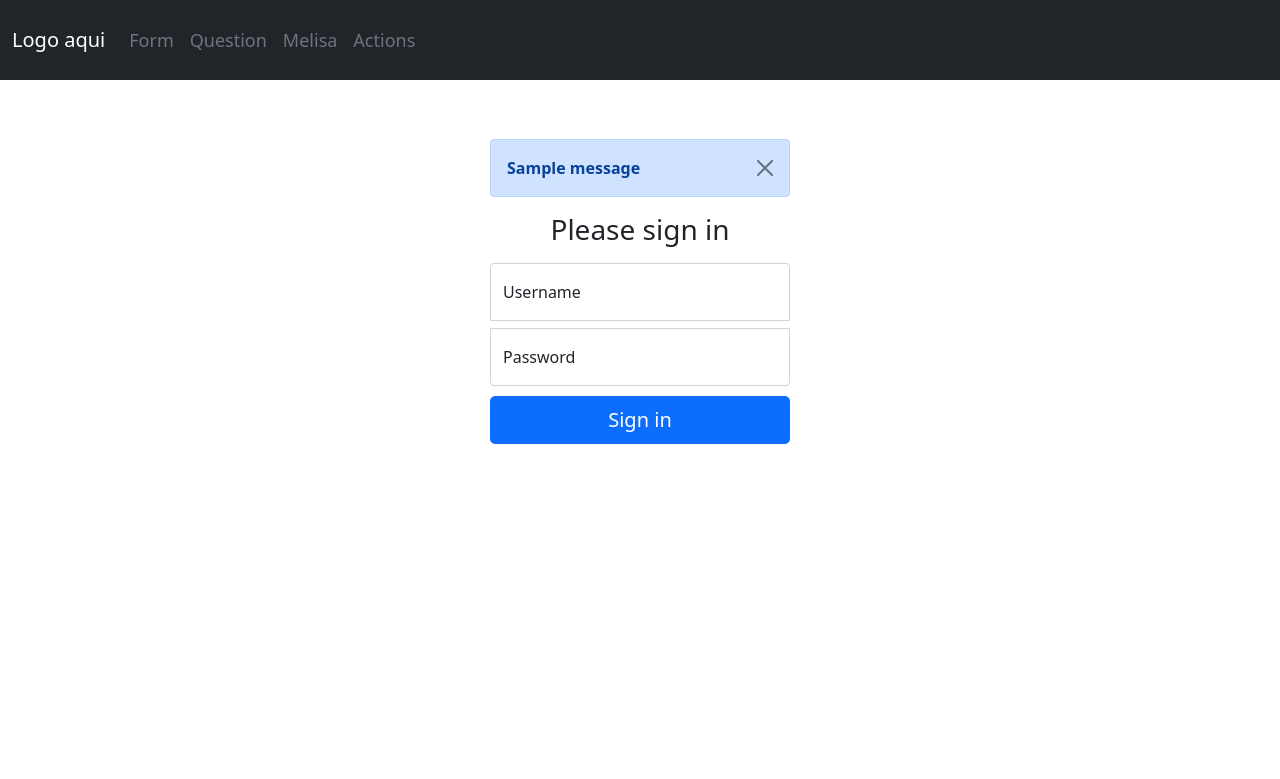
After one commit to CIAT-DAPA/melisa_forms, a Flask app: page /login in a window 1280 px wide. The commit adds this page. Shown: the top 779 px of the page. Run offline with Flask 3, Linux system fonts and the light colour scheme; one stand-in notice (Sample message) is shown; some libraries are stand-ins or nearby versions.

```diff
--- a/src/app.py
+++ b/src/app.py
@@ -4,23 +4,36 @@ from routes.form import form_bp
 from routes.action import action_bp
 from routes.question import question_bp
 from routes.melisa import melisa_bp
+from routes.login import login_bp
+from models.models import User
 from config import config
 import os
+import flask_login
 
 app = Flask(__name__)
 app.secret_key = os.urandom(24)
+login_manager = flask_login.LoginManager()
+login_manager.init_app(app)
 
+# Configuración del login manager
+@login_manager.user_loader
+def load_user(email):
+    return User.get(email)
 
+connect(host=config['CONNECTION_DB'], alias='default')
+connect(host=config['CONNECTION_DB2'], alias='db2')
 
 app.register_blueprint(form_bp)
 app.register_blueprint(action_bp)
 app.register_blueprint(question_bp)
 app.register_blueprint(melisa_bp)
+app.register_blueprint(login_bp)
 
 
 if __name__ == '__main__':
-    connect(host=config['CONNECTION_DB'])
+
     print("Connected DB")
+    print("Connected DB2")
 
     if config['DEBUG']:
         app.run(threaded=True, port=config['PORT'], debug=config['DEBUG'])
--- a/src/config.py
+++ b/src/config.py
@@ -7,6 +7,7 @@ if os.getenv('DEBUG', "true").lower() == "true":
     config['HOST'] = 'localhost'
     config['PORT'] = 5002
     config['CONNECTION_DB']='mongodb://root:s3cr3t@localhost:27017/testmelissa?authSource=admin'
+    config['CONNECTION_DB2']='mongodb://root:s3cr3t@localhost:27017/bk?authSource=admin'
 else:
     config['DEBUG'] = False
     config['HOST'] = '0.0.0.0'
--- a/src/routes/action.py
+++ b/src/routes/action.py
@@ -7,7 +7,7 @@ from datetime import datetime
 
 action_bp = Blueprint('action', __name__)
 
-@action_bp.route('/action')
+@action_bp.route('/actions')
 def show_action():
     action = Action.objects()
     form= Form.objects(track__enable=True)
--- a/src/routes/form.py
+++ b/src/routes/form.py
@@ -6,6 +6,7 @@ from datetime import datetime
 form_bp = Blueprint('form', __name__)
 
 @form_bp.route('/form')
+@login_required
 def show_form():
     form = Form.objects()
     return render_template('form.html', form=form)
--- /dev/null
+++ b/src/routes/login.py
@@ -0,0 +1,32 @@
+from flask import Blueprint, render_template, redirect, request, flash
+from flask_login import login_user, logout_user, current_user
+from models.models import User
+from aclimate_orm import Users
+
+login_bp = Blueprint('login', __name__)
+
+@login_bp.route('/login', methods=['GET', 'POST'])
+def login():
+    if request.method == 'POST':
+        username = request.form.get('username')
+        password = request.form.get('password')
+        user = User.get(username)
+
+        if user and user.check_password(password):
+
+            if user.is_admin():
+                login_user(user)
+                flash('Logged in as admin', 'success')
+                return redirect('/form')
+            else:
+                flash('User is not an admin', 'error')
+        else:
+            flash('Incorrect credentials', 'error')
+
+    return render_template('login.html')
+
+@login_bp.route('/logout')
+def logout():
+    logout_user()
+    flash('Logged out', 'success')
+    return redirect('/login')
--- a/src/routes/question.py
+++ b/src/routes/question.py
@@ -4,10 +4,11 @@ from melisa_orm.models.form import Form
 from melisa_orm import Track,Validation
 from melisa_orm.models.question import Question,QuestionKindEnum
 from datetime import datetime
-
+from flask_login import login_required
 question_bp = Blueprint('question', __name__)
 
 @question_bp.route('/question')
+
 def show_question():
     question = Question.objects()
     form= Form.objects(track__enable=True)
--- a/src/templates/layout.html
+++ b/src/templates/layout.html
@@ -6,66 +6,99 @@
     <meta name="viewport" content="width=device-width, initial-scale=1.0" />
     <title>Croppie</title>
     <link rel="stylesheet" href="{{ url_for('static', filename='css/all.css') }}">
-
-
     <link href="https://cdn.jsdelivr.net/npm/bootstrap@5.0.2/dist/css/bootstrap.min.css" rel="stylesheet"
         integrity="sha384-EVSTQN3/azprG1Anm3QDgpJLIm9Nao0Yz1ztcQTwFspd3yD65VohhpuuCOmLASjC" crossorigin="anonymous">
 </head>
+
+<body>
     <nav class="navbar navbar-expand-lg navbar-light bg-dark fixed-top" style="height: 80px; ">
         <div class="container-fluid bg-dark">
             <a class="navbar-brand" href="/" style="color: white;">Logo aqui</a>
-
             <button class="navbar-toggler" type="button" data-bs-toggle="collapse" data-bs-target="#navbarNavDropdown"
                 aria-controls="navbarNavDropdown" aria-expanded="false" aria-label="Toggle navigation">
                 <span class="navbar-toggler-icon"></span>
             </button>
             <div class="collapse navbar-collapse" id="navbarNavDropdown">
                 <ul class="navbar-nav" style="font-size: 18px">
-
                     <li class="nav-item">
-                    <a class="nav-link" href="/form" style="color: white;">Form</a>
-                </li>
-                <li class="nav-item">
-                    <a class="nav-link" href="/question" style="color: white;">Question</a>
-                </li>
-                <li class="nav-item">
-                    <a class="nav-link" href="/melisa" style="color: white;">Melisa</a>
-                </li>
-                <li class="nav-item">
-                    <a class="nav-link" href="/action" style="color: white;">Actions</a>
+                        <span class="nav-link" {% if not current_user.is_authenticated %} style="color: #6c757d; cursor: not-allowed;" {% endif %}>
+                            {% if current_user.is_authenticated %}
+                                <a href="/form">Form</a>
+                            {% else %}
+                                Form
+                            {% endif %}
+                        </span>
                     </li>
 
 
+                    <li class="nav-item">
+                        <span class="nav-link" {% if not current_user.is_authenticated %} style="color: #6c757d; cursor: not-allowed;" {% endif %}>
+                            {% if current_user.is_authenticated %}
+                                <a href="/question">Question</a>
+                            {% else %}
+                                Question
+                            {% endif %}
+                        </span>
+                    </li>
+
+                    <li class="nav-item">
+                        <span class="nav-link" {% if not current_user.is_authenticated %} style="color: #6c757d; cursor: not-allowed;" {% endif %}>
+                            {% if current_user.is_authenticated %}
+                                <a href="/melisa">Melisa</a>
+                            {% else %}
+                                Melisa
+                            {% endif %}
+                        </span>
+                    </li>
+
+                    <li class="nav-item">
+                        <span class="nav-link" {% if not current_user.is_authenticated %} style="color: #6c757d; cursor: not-allowed;" {% endif %}>
+                            {% if current_user.is_authenticated %}
+                                <a href="/actions">Actions</a>
+                            {% else %}
+                                Actions
+                            {% endif %}
+                        </span>
+                    </li>
+
+                </ul>
+                <ul class="navbar-nav ms-auto">
+                    {% if current_user.is_authenticated %}
+                        <li class="nav-item dropdown">
+                            <a class="nav-link dropdown-toggle" href="#" id="userDropdown" role="button"
+                                data-bs-toggle="dropdown" aria-expanded="false" style="color: white">
+                                {{ current_user.get_id() }}
+                            </a>
+                            <ul class="dropdown-menu" aria-labelledby="userDropdown">
+                                <li><a class="dropdown-item" href="/logout">Logout</a></li>
+                            </ul>
+                        </li>
+                    {% endif %}
                 </ul>
             </div>
         </div>
     </nav>
 
+    <div class="cont" style="margin-top: 100px;">
+        {% block body %} {% endblock %}
+    </div>
 
-
-
-<body>
-    <div class=" cont " style="margin-top: 100px; ">{% block body %} {% endblock %}</div>
     <link rel="stylesheet" href="../static/css/templates.css">
-
     <script src="https://cdn.jsdelivr.net/npm/bootstrap@5.0.2/dist/js/bootstrap.bundle.min.js"
         integrity="sha384-MrcW6ZMFYlzcLA8Nl+NtUVF0sA7MsXsP1UyJoMp4YLEuNSfAP+JcXn/tWtIaxVXM"
         crossorigin="anonymous"></script>
     <script>
-        // Selecciona todas las alertas con la clase "auto-dismiss-alert"
         var autoDismissAlerts = document.querySelectorAll('.auto-dismiss-alert');
-
-        // Itera a través de las alertas y cierra cada una después de 2 segundos
         autoDismissAlerts.forEach(function (alert) {
             setTimeout(function () {
                 var bsAlert = new bootstrap.Alert(alert);
                 bsAlert.close();
-            }, 5000); // 2000 milisegundos = 2 segundos
+            }, 5000);
         });
     </script>
-    <script src="https://code.jquery.com/jquery-3.7.0.js"> </script>
-    <script src="https://cdn.datatables.net/1.13.6/js/jquery.dataTables.min.js"> </script>
-    <script src="https://cdn.datatables.net/1.13.6/js/dataTables.bootstrap5.min.js"> </script>
+    <script src="https://code.jquery.com/jquery-3.7.0.js"></script>
+    <script src="https://cdn.datatables.net/1.13.6/js/jquery.dataTables.min.js"></script>
+    <script src="https://cdn.datatables.net/1.13.6/js/dataTables.bootstrap5.min.js"></script>
     <script src="../static/js/script.js"></script>
     <script src="../static/js/scripts.js"></script>
 </body>
--- /dev/null
+++ b/src/templates/login.html
@@ -0,0 +1,40 @@
+{% extends 'layout.html' %}
+
+{% block body %}
+
+{% block customCSS %}
+<link rel="stylesheet" href="{{ url_for('static', filename='css/login.css') }}">
+
+{% endblock %}
+<div class="login-div" style="height: 85vh;">
+    <form class="form-signin" action="/login" method="POST" >
+
+
+        {% with messages = get_flashed_messages() %}
+
+        {% if messages %}
+        <br />
+        {% for message in messages %}
+        <div class="alert alert-primary alert-dismissible" role="alert">
+            <strong>{{ message }}</strong>
+            <button type="button" class="btn-close" data-bs-dismiss="alert" aria-label="Close"></button>
+        </div>
+        {% endfor %}
+        {% endif %}
+
+        {% endwith %}
+        <h1 class="h3 mb-3 fw-normal text-center">Please sign in</h1>
+        <div class="form-floating">
+            <input type="text" class="form-control" id="username" name="username" placeholder="Username">
+            <label for="username">Username</label>
+        </div>
+        <div class="form-floating mt-2">
+            <input type="password" class="form-control" name="password" placeholder="Password">
+            <label for="password">Password</label>
+        </div>
+        <button class="w-100 btn btn-lg btn-primary" type="submit">Sign in</button>
+    </form>
+
+</div>
+
+{% endblock %}
```
Also changed, not shown: src/models/models.py (added, +33 -0 lines). Lines whose indentation alone changed are shown as unchanged.
